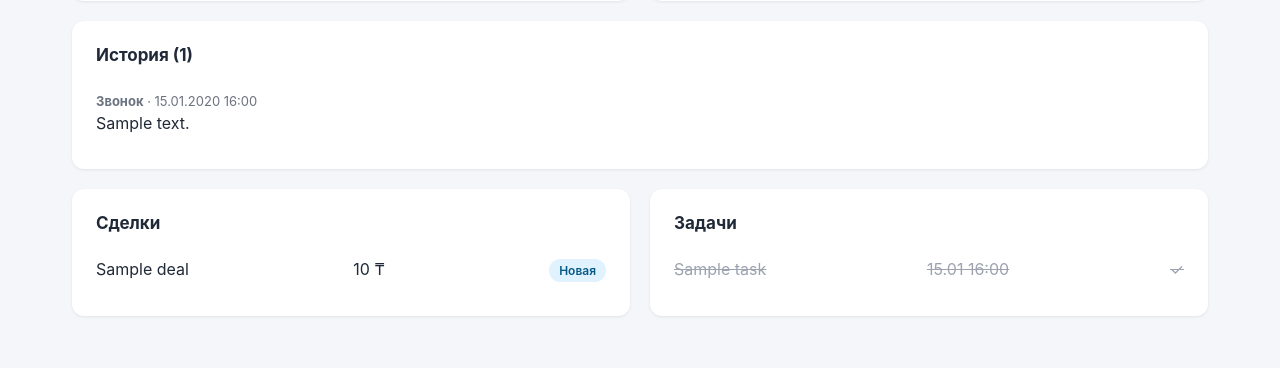
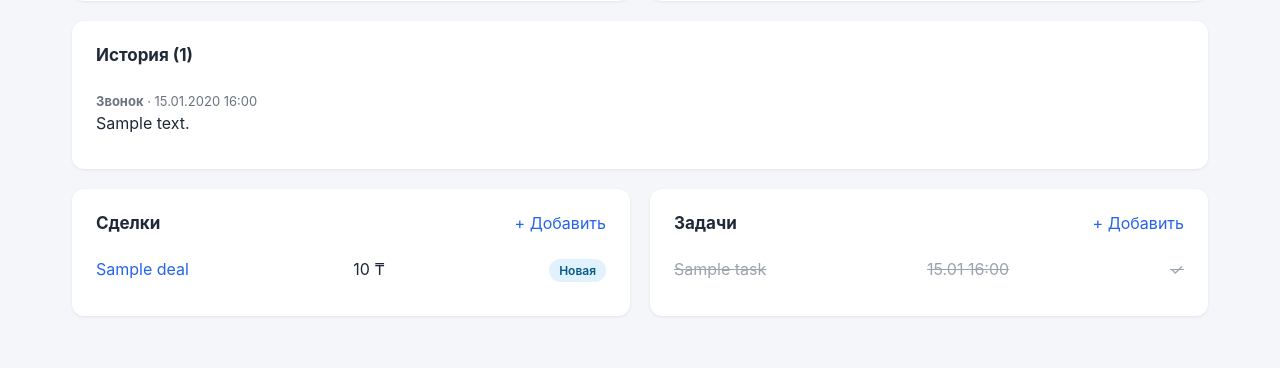
Before and after one commit to SanzharToktarbay/service-crm, a Django app: page /clients/1/ in a window 1280 px wide. Shown: the part 481-849 px from the top of the page. Run offline with Django 4.2, Linux system fonts and the light colour scheme; a user stored in the database is signed in; tables that the repository leaves empty hold one stand-in row (values such as "Sample post").

Commit message:
Add quick deal and task links on client page

```diff
--- a/templates/clients/client_detail.html
+++ b/templates/clients/client_detail.html
@@ -60,10 +60,13 @@
 
 <div class="grid">
   <section class="card">
-    <h2>Сделки</h2>
+    <div class="card-head">
+      <h2>Сделки</h2>
+      <a href="{% url 'deals:create' %}?client={{ client.pk }}">+ Добавить</a>
+    </div>
     {% for deal in deals %}
       <div class="row-item">
-        <span>{{ deal.title }}</span>
+        <a href="{% url 'deals:update' deal.pk %}">{{ deal.title }}</a>
         <span>{{ deal.amount|floatformat:"0g" }} ₸</span>
         <span class="badge badge-{{ deal.stage }}">{{ deal.get_stage_display }}</span>
       </div>
@@ -73,7 +76,10 @@
   </section>
 
   <section class="card">
-    <h2>Задачи</h2>
+    <div class="card-head">
+      <h2>Задачи</h2>
+      <a href="{% url 'tasks:create' %}?client={{ client.pk }}">+ Добавить</a>
+    </div>
     {% for task in tasks %}
       <div class="row-item {% if task.is_done %}done{% endif %}">
         <span>{{ task.title }}</span>
```
